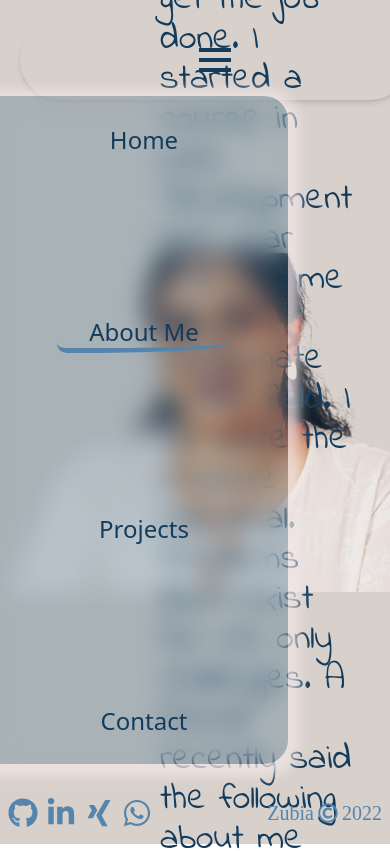
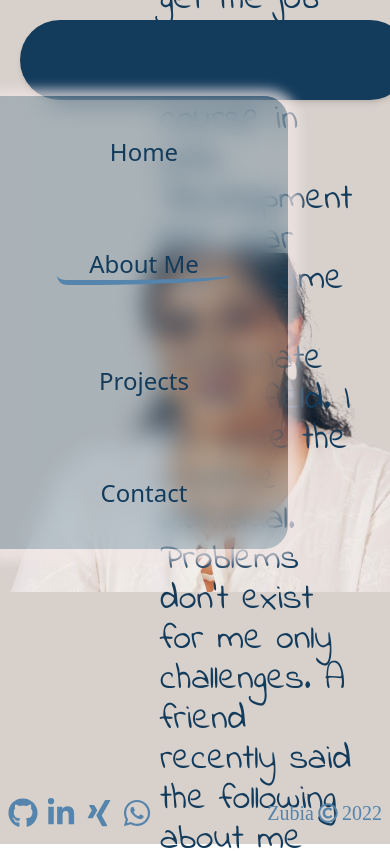
Before and after one commit to zubia77/zubia, a React (Vite) app: page /about-me in a window 390 px wide. Shown: the top 851 px of the page. Built offline with nearby package versions, Linux system fonts and the light colour scheme; the HTML template or start-up script is replaced by a standard one; a web font is replaced by a local one.

Commit message:
navbar correction mobile version

```diff
--- a/src/components/NavbarMobile.jsx
+++ b/src/components/NavbarMobile.jsx
@@ -9,7 +9,7 @@ function NavbarMobile() {
 
     return (
         <div className="md:hidden">
-            <div className="w-full relative text-5xl flex overflow-auto items-center justify-center rounded-full w-20 h-20 m-5 bg-palette-80 ring-0 ring-palette-70 hover:ring-8 group-focus:ring-4 ring-opacity-30 duration-200 shadow-md md:hidden">
+            <div className="w-full relative text-5xl flex overflow-auto items-center justify-center rounded-full w-20 h-20 m-5 bg-color-10 ring-0 ring-color-50 hover:ring-8 group-focus:ring-4 ring-opacity-30 duration-200 shadow-md md:hidden">
                 {showNav ? (
                     <BiX onClick={() => setShowNav(!showNav)} className="" />
                 ) : (
@@ -18,12 +18,12 @@ function NavbarMobile() {
                 <div
                     className={
                         (showNav ? "left-0" : "-left-full") +
-                        " shadowGlasmorphic bg-color-30/25  shadow-outer w-72 fixed left-0 top-24 bottom-20 z-40 text-palette-50 flex justify-center text-center text-2xl rounded-br-3xl rounded-tr-3xl transition-ease-in duration-1000 backdrop-blur-md"
+                        " shadowGlasmorphic bg-color-30/25  shadow-outer w-72 fixed left-0 top-24  z-40 text-palette-50 flex justify-center text-center text-2xl rounded-br-3xl rounded-tr-3xl transition-ease-in duration-1000 backdrop-blur-md"
                     }
                     onClick={() => setShowNav(!showNav)}
                 >
                     {" "}
-                    <nav className="gradient flex flex-col items-center justify-center m-10 gap-40">
+                    <nav className="gradient flex flex-col items-center justify-center m-10 gap-20">
                         <NavLink to="/home" className="px-8">
                             Home
                         </NavLink>
```
